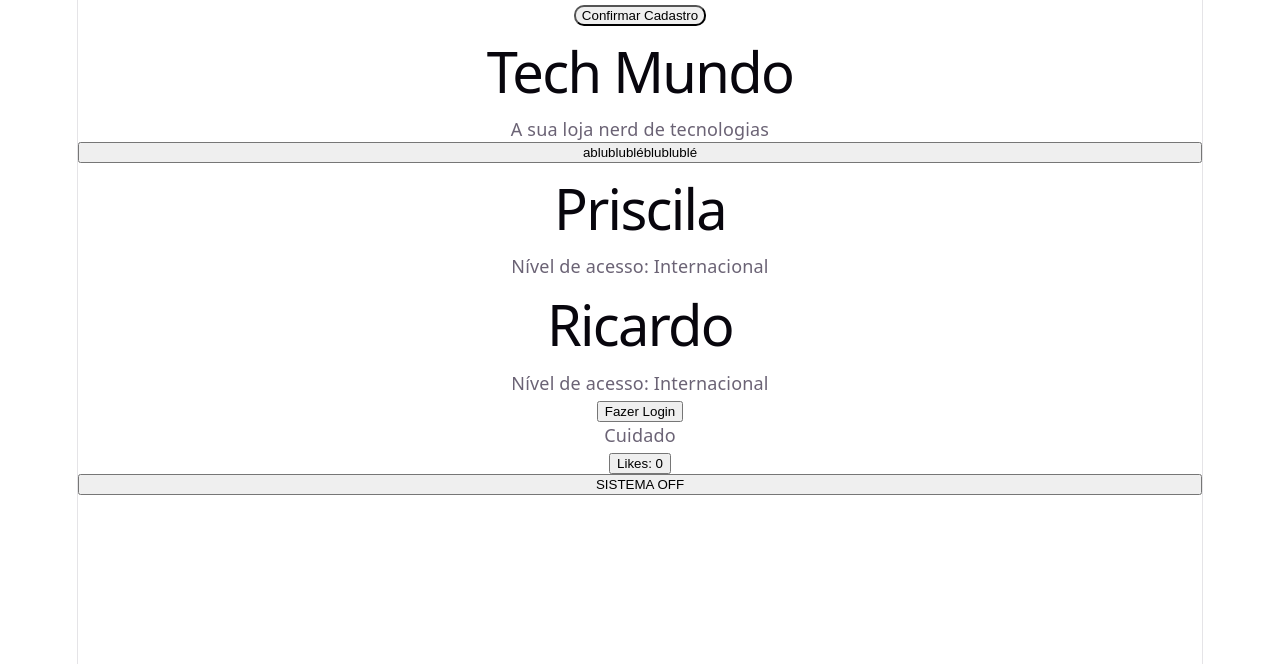
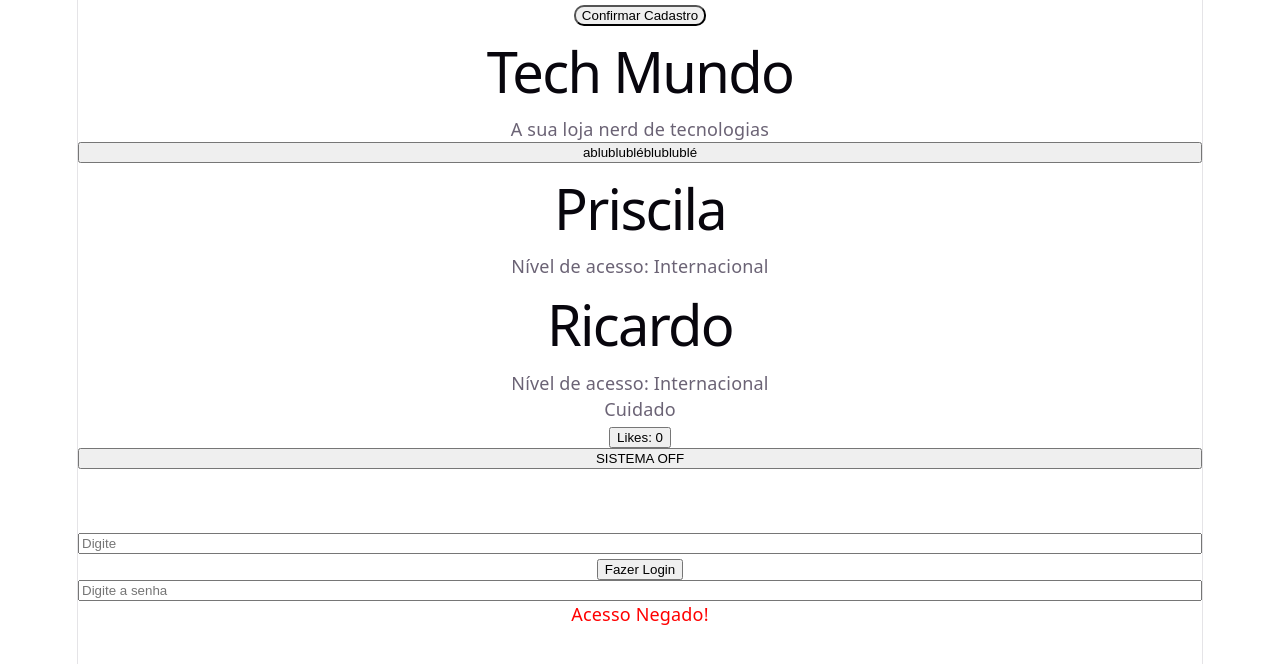
Before and after one commit to NathaliaNascimentoReis/componentesReact, a React (Vite) app in the folder atividade2Front/: page / in a window 1280 px wide. Shown: the top 664 px of the page. Built offline with nearby package versions, Linux system fonts and the light colour scheme.

Commit message:
feat: finaliza atividade

```diff
--- a/atividade2Front/src/App.jsx
+++ b/atividade2Front/src/App.jsx
@@ -1,27 +1,29 @@
-import BotaoVerde from "./components/BotaoVerde";
-import CabecalhoLoja from "./components/CabecalhoLoja.jsx";
-import BotaoUniversal from "./components/BotaoPolivalente.jsx";
-import CrachaVisitante from "./components/CrachaVisitante.jsx";
-import AcessoBancario from "./components/AcessoBancario.jsx";
-import AvisoSistema from "./components/AvisoSistema.jsx";
-import Contador from "./components/Contador.jsx";
-import Disjuntor from "./components/Disjuntor.jsx";
+import BotaoVerde from './components/BotaoVerde';
+import CabecalhoLoja from './components/CabecalhoLoja.jsx';
+import BotaoUniversal from './components/BotaoPolivalente.jsx';
+import CrachaVisitante from './components/CrachaVisitante.jsx';
+import AvisoSistema from './components/AvisoSistema.jsx';
+import Contador from './components/Contador.jsx';
+import Disjuntor from './components/Disjuntor.jsx';
+import CampoDigitacao from './components/CampoDigitacao.jsx';
+import AcessoBancario from './components/AcessoBancario.jsx';
+import SenhaSecreta from './components/SenhaSecreta.jsx';
 
 export default function App() {
     const visitantes = [
         {
             id: 1,
-      nome: "Priscila",
-      nivelDeAcesso: "Internacional",
+            nome: 'Priscila',
+            nivelDeAcesso: 'Internacional',
         },
         {
             id: 2,
-      nome: "Ricardo",
-      nivelDeAcesso: "Internacional",
+            nome: 'Ricardo',
+            nivelDeAcesso: 'Internacional',
         },
     ];
 
-  const textoBotao = "ablublubléblublublé";
+    const textoBotao = 'ablublubléblublublé';
 
     return (
         <>
@@ -34,16 +36,17 @@ export default function App() {
                     <CrachaVisitante
                         key={visitante.id}
                         nome={visitante.nome}
-            nivelDeAcesso={visitante.nivelDeAcesso}
-          ></CrachaVisitante>
+                        nivelDeAcesso={visitante.nivelDeAcesso}></CrachaVisitante>
                 ))}
             </section>
 
-      <AcessoBancario></AcessoBancario>
-      <AvisoSistema mensagem="Cuidado" corAlerta="white"></AvisoSistema>
+            <AvisoSistema mensagem="Cuidado" corAlerta="yellow"></AvisoSistema>
 
             <Contador></Contador>
             <Disjuntor></Disjuntor>
+            <CampoDigitacao></CampoDigitacao>
+            <AcessoBancario></AcessoBancario>
+            <SenhaSecreta></SenhaSecreta>
         </>
     );
 }
--- a/atividade2Front/src/components/AvisoSistema.jsx
+++ b/atividade2Front/src/components/AvisoSistema.jsx
@@ -1,5 +1,3 @@
-import styles from "./avisoSistema.module.css";
-
 export default function AvisoSistema({ mensagem, corAlerta }) {
-  return <div className={`${styles[corAlerta]}`}>{mensagem}</div>;
+    return <div style={{ color: {corAlerta} }}>{mensagem}</div>;
 }
--- /dev/null
+++ b/atividade2Front/src/components/CampoDigitacao.jsx
@@ -0,0 +1,17 @@
+import { useState } from 'react';
+
+export default function CampoDigitacao() {
+    const [termo, setTermo] = useState();
+
+    return (
+        <>
+            <h1>{termo}</h1>
+            <input
+                type="text"
+                placeholder='Digite'
+                value={termo}
+                onChange={(e) => setTermo(e.target.value)}
+            ></input>
+        </>
+    )
+}
--- /dev/null
+++ b/atividade2Front/src/components/SenhaSecreta.jsx
@@ -0,0 +1,25 @@
+import { useState } from 'react';
+
+export default function SenhaSecreta() {
+    const textoSenha = 'REACT123';
+
+    const [senha, setSenha] = useState();
+
+    return (
+        <>
+            <input
+                type="text"
+                placeholder="Digite a senha"
+                value={senha}
+                onChange={(e) => setSenha(e.target.value)}></input>
+
+            <div>
+                {senha === textoSenha ? (
+                    <p style={{ color: "#1eff00" }}>Acesso Concedido!</p>
+                ) : (
+                    <p style={{ color: "#ff0000" }}>Acesso Negado!</p>
+                )}
+            </div>
+        </>
+    );
+}
```
Lines whose indentation alone changed are shown as unchanged.
